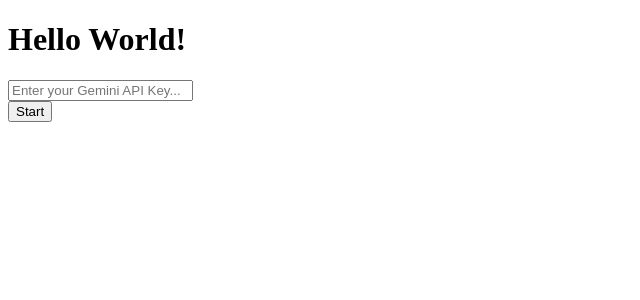
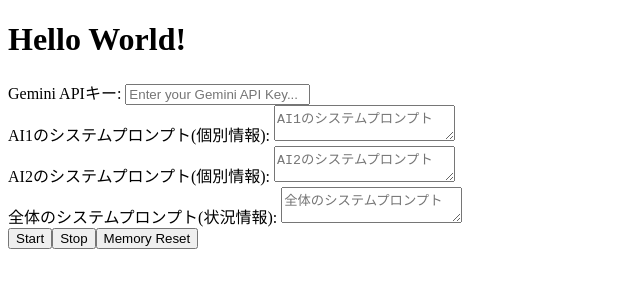
Before and after one commit to PocoPota/dual-ai-chat3, a Next.js app: page / in a window 1280 px wide. Shown: the top 300 px of the page, without its empty margins (0-640 px from the left). Built offline with nearby package versions, Linux system fonts and the light colour scheme.

Commit message:
必要要素追加

```diff
--- a/src/app/page.js
+++ b/src/app/page.js
@@ -1,6 +1,7 @@
 "use client"
 
 import { useState } from "react";
+import styles from "./page.module.scss";
 
 export default function Home() {
   const [apiKey, setApiKey] = useState('');
@@ -26,15 +27,32 @@ export default function Home() {
   return (
     <main>
       <h1>Hello World!</h1>
-      <div>
+      <div className={styles.apiKey}>
+        <label>Gemini APIキー: </label>
         <input type="password" placeholder="Enter your Gemini API Key..." value={apiKey} onChange={(e) => setApiKey(e.target.value)} />
       </div>
-      <div>
+      <div className={styles.sysP}>
+        <div>
+          <label>AI1のシステムプロンプト(個別情報): </label>
+          <textarea placeholder="AI1のシステムプロンプト"></textarea>
+        </div>
+        <div>
+          <label>AI2のシステムプロンプト(個別情報): </label>
+          <textarea placeholder="AI2のシステムプロンプト"></textarea>
+        </div>
+        <div>
+          <label>全体のシステムプロンプト(状況情報): </label>
+          <textarea placeholder="全体のシステムプロンプト"></textarea>
+        </div>
+      </div>
+      <div className={styles.control}>
         <button onClick={callGeminiAPI}>Start</button>
+        <button>Stop</button>
+        <button>Memory Reset</button>
       </div>
-      <div>
+      <section className={styles.chatSpace}>
         <p>{responseText}</p>
-      </div>
+      </section>
     </main>
   );
 }
```
